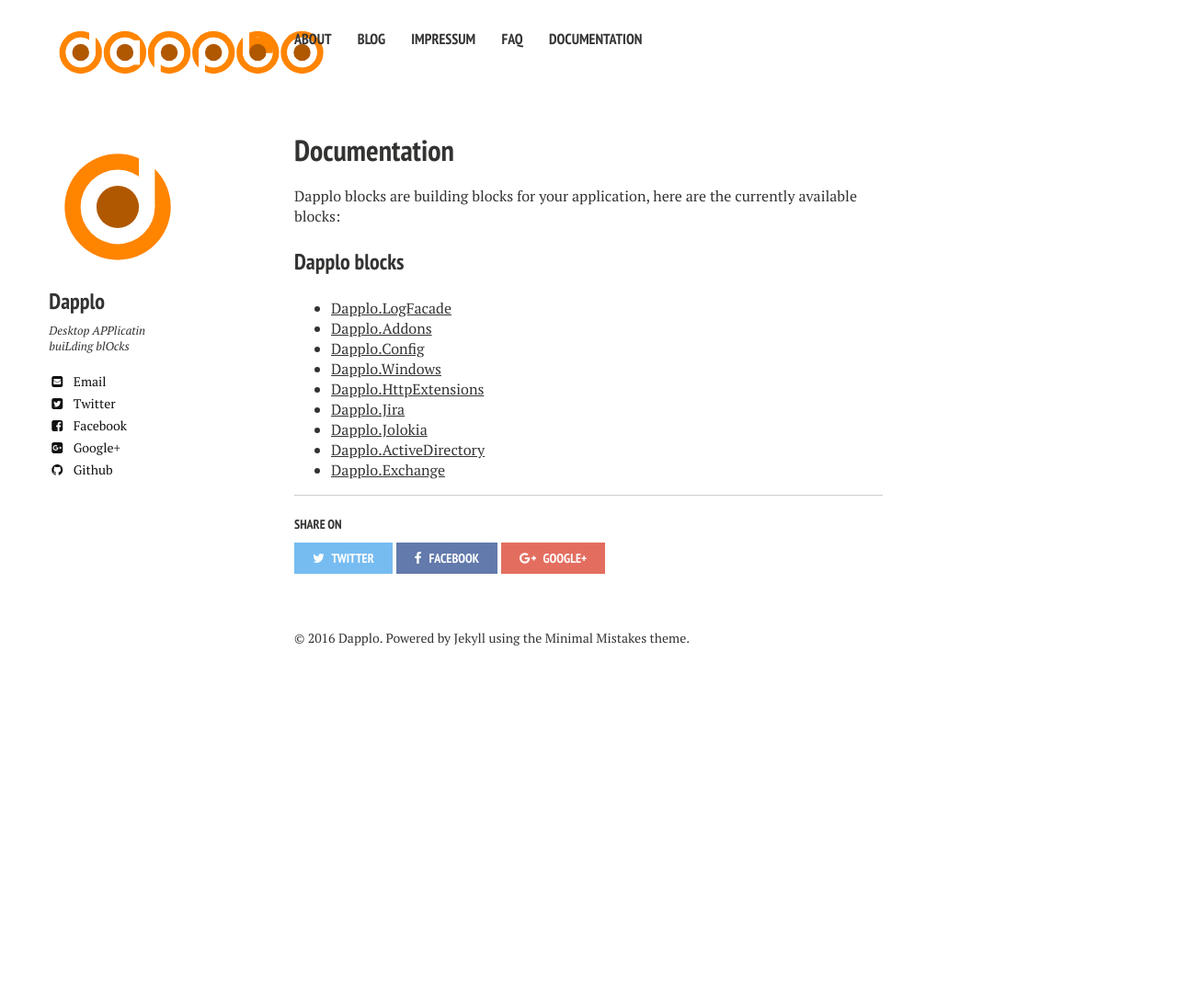
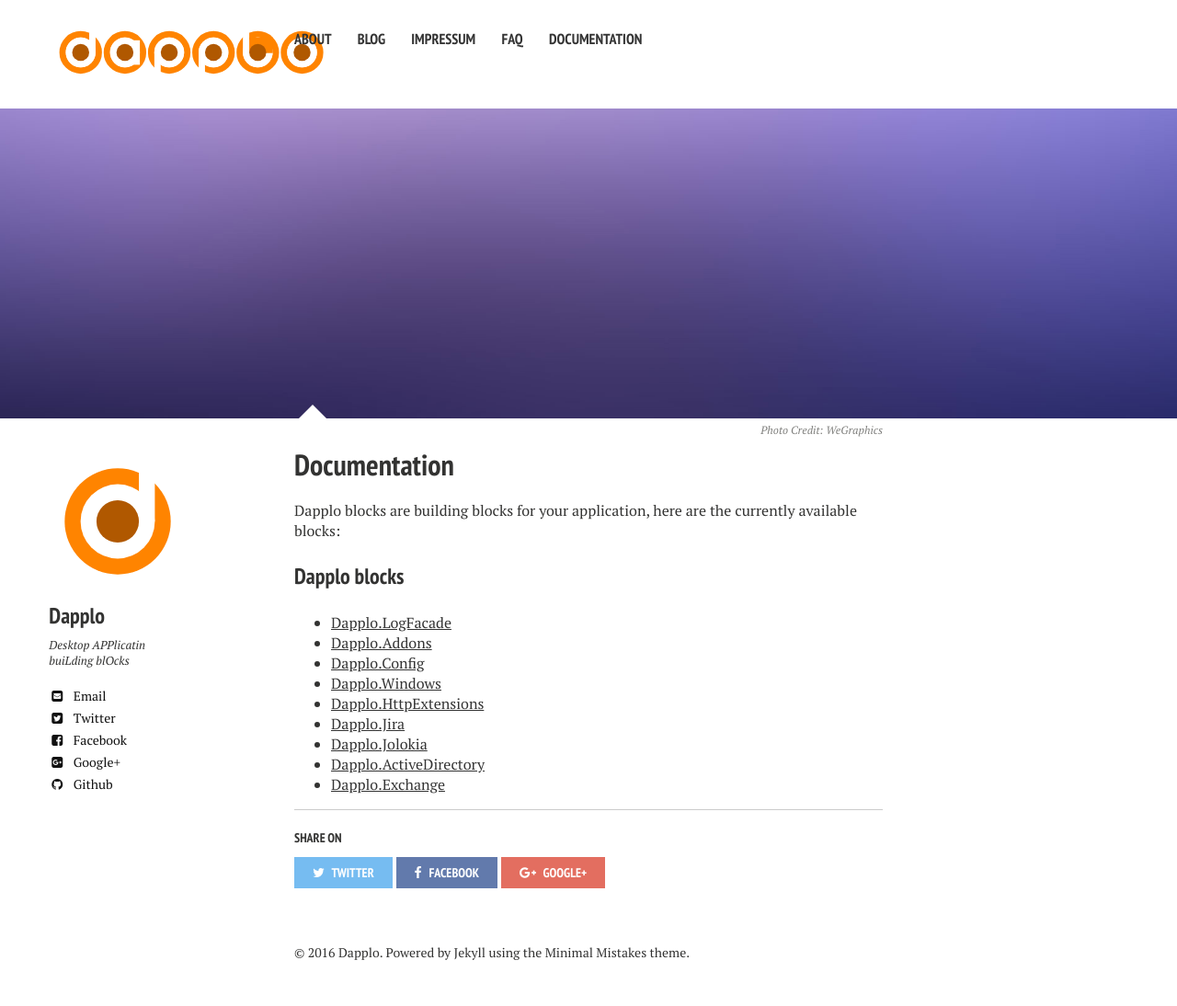
Before and after one commit to dapplo/dapplo.github.io, a Jekyll site: the page built from pages/documentation.md, in a window 1280 px wide. Shown: the whole page at 92% size. Built offline with Jekyll 4.4.1, drawn with Linux system fonts in a browser that asks for light colours; nearby versions of some CDN libraries; before the commit the page ends 900 px from its top, so only the background shows below that.

Commit message:
Fixed links

```diff
--- a/_data/navigation.yml
+++ b/_data/navigation.yml
@@ -10,7 +10,7 @@
   url: /pages/impressum
 
 - title: FAQ
-  url: /pages/FAQ
+  url: /pages/faq
 
 - title: Documentation
   url: /pages/documentation
--- a/pages/documentation.md
+++ b/pages/documentation.md
@@ -1,8 +1,10 @@
 ---
 layout: page
 title: Documentation
-permalink: /documentation/
-tags: show_in_header_menu
+image:
+  feature: sample-image-5.jpg
+  credit: WeGraphics
+  creditlink: http://wegraphics.net/downloads/free-ultimate-blurred-background-pack/
 ---
 
 Dapplo blocks are building blocks for your application, here are the currently available blocks:
```
